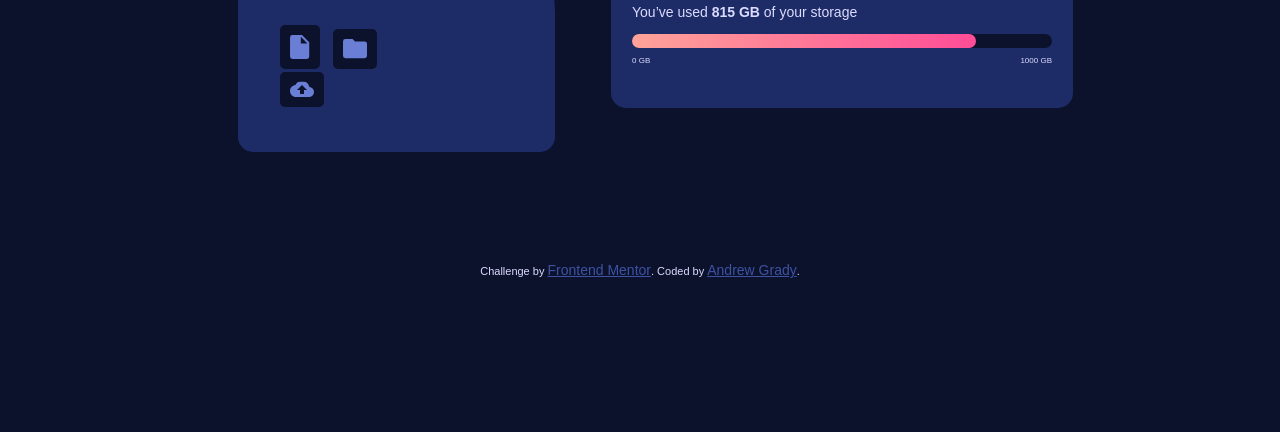
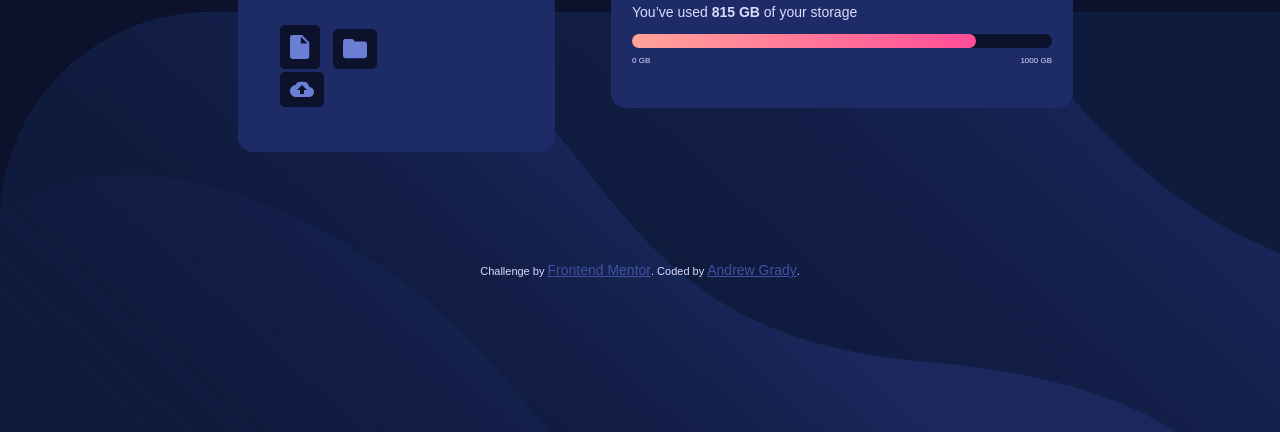
Before and after one commit to agr227/FEM_Data-Storage-Compnent, a plain HTML site: page index.html in a window 1280 px wide. Shown: the part 368-800 px from the top of the page. Drawn offline with Linux system fonts and the light colour scheme; the site is published under a folder, as on GitHub Pages, so addresses that start at the root find nothing; a web font is replaced by a local one.

Commit message:
Update background.css

```diff
--- a/background.css
+++ b/background.css
@@ -11,5 +11,5 @@ body {
     padding: 0;
     width: 100vw;
     height: auto;
-    background: hsl(229, 57%, 11%) url(/images/bg-desktop.png) no-repeat left bottom fixed;
+    background: hsl(229, 57%, 11%) url(images/bg-desktop.png) no-repeat left bottom fixed;
 }
```
